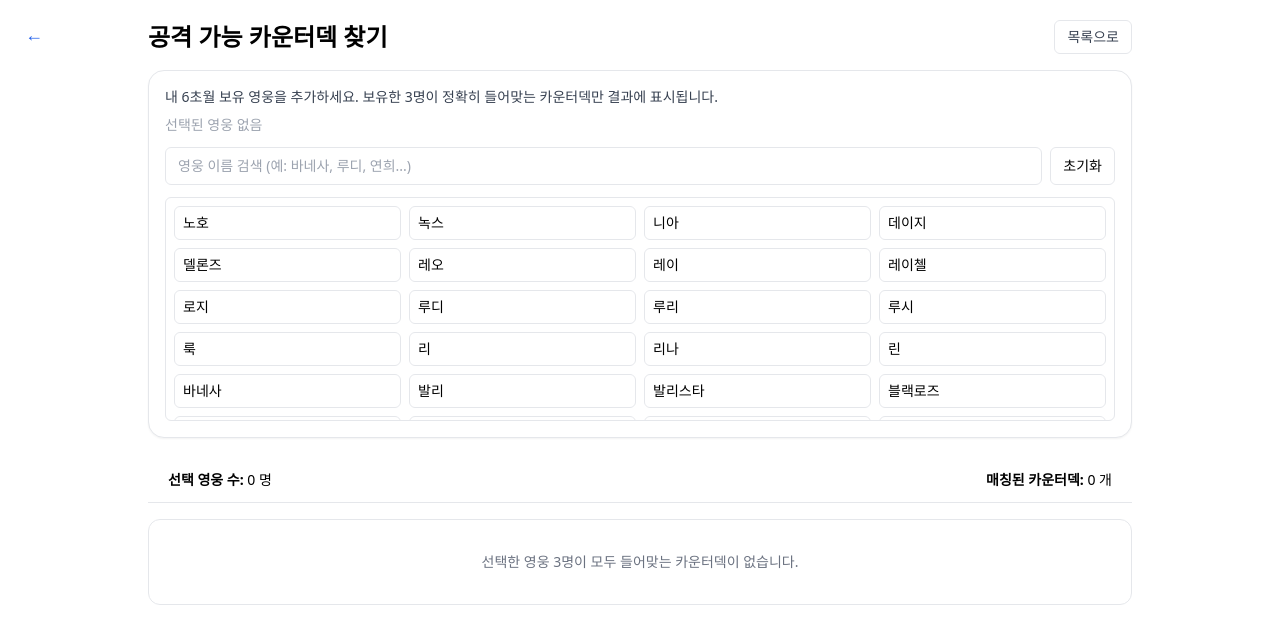
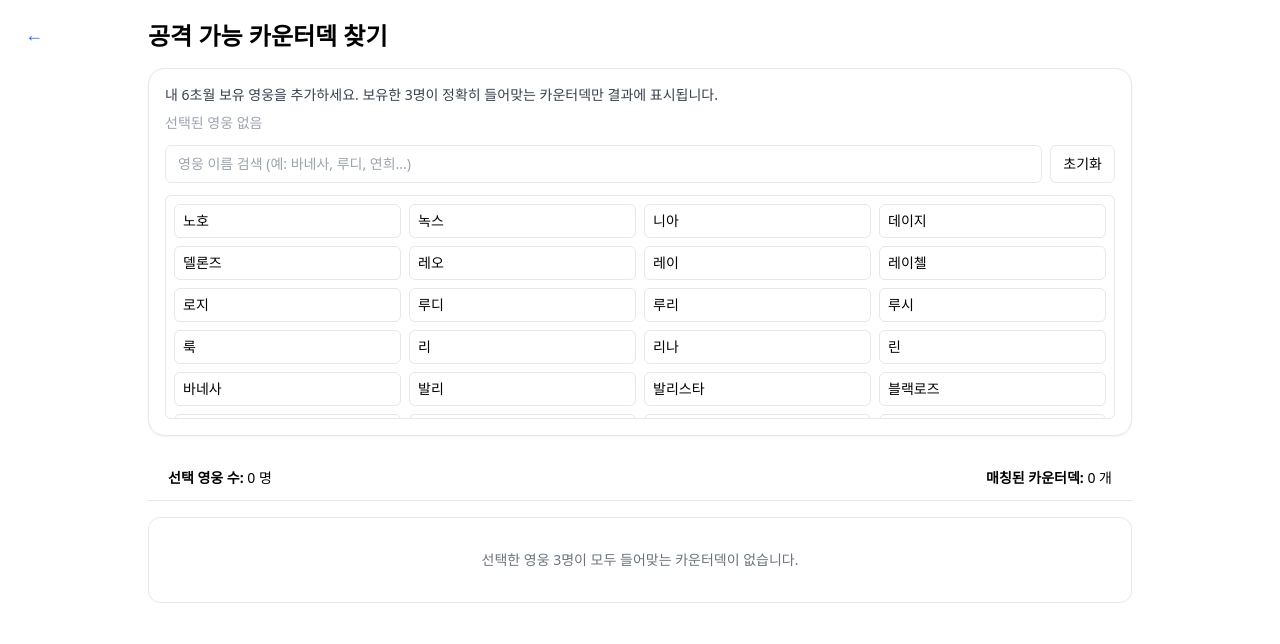
Before and after one commit to ogeongeun/snr-guide1, a React (Create React App) app: page /guild-offense-finder in a window 1280 px wide. Shown: the top 644 px of the page. Built offline with nearby package versions, Linux system fonts and the light colour scheme.

Commit message:
Feat: ....

```diff
--- a/src/pages/GuildOffenseFinderPage.jsx
+++ b/src/pages/GuildOffenseFinderPage.jsx
@@ -154,12 +154,7 @@ export default function GuildOffenseFinderPage() {
       <div className="max-w-5xl mx-auto p-5">
         <div className="flex items-center justify-between mb-4">
           <h1 className="text-2xl font-bold">공격 가능 카운터덱 찾기</h1>
-          <button
-            onClick={() => navigate('/guild-offense-list')}
-            className="px-3 py-1.5 text-sm rounded-md border text-gray-700 hover:bg-gray-50"
-          >
-            목록으로
-          </button>
+
         </div>
 
         {/* 입력 패널 */}
```
